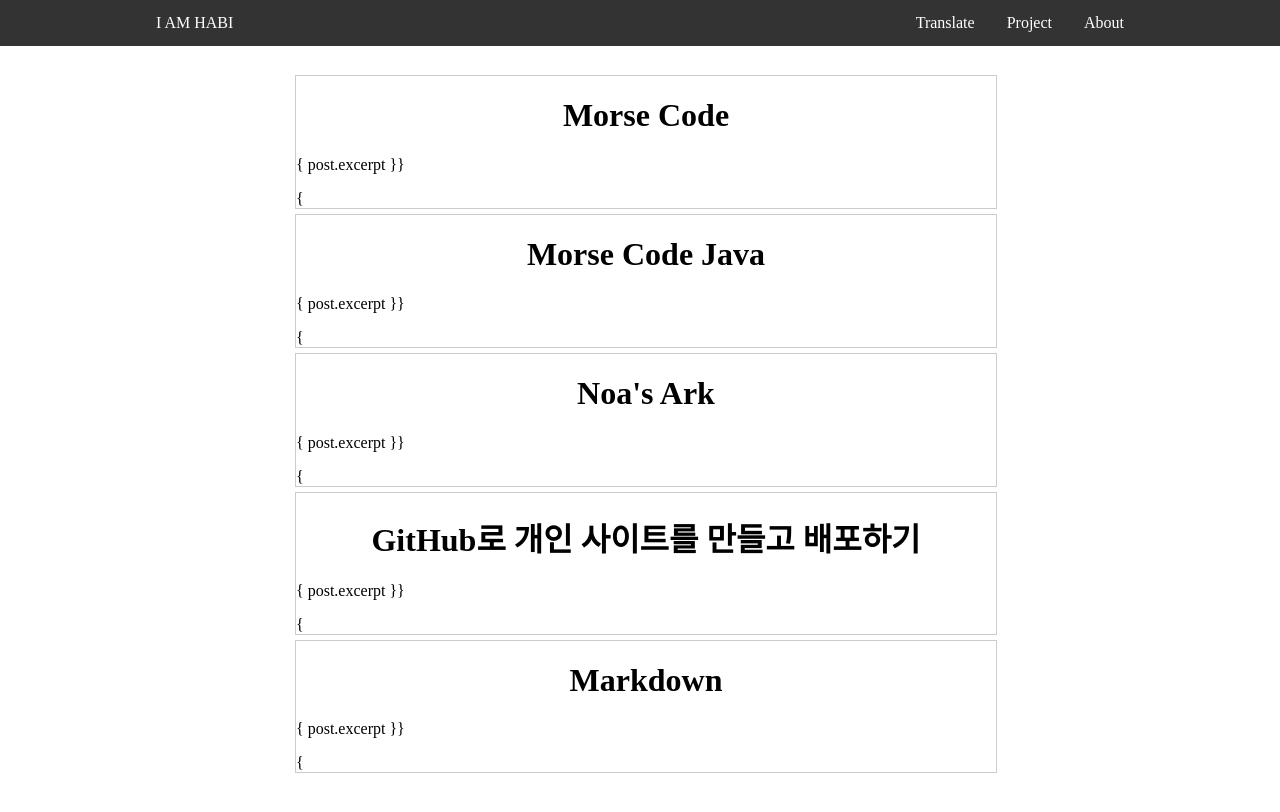
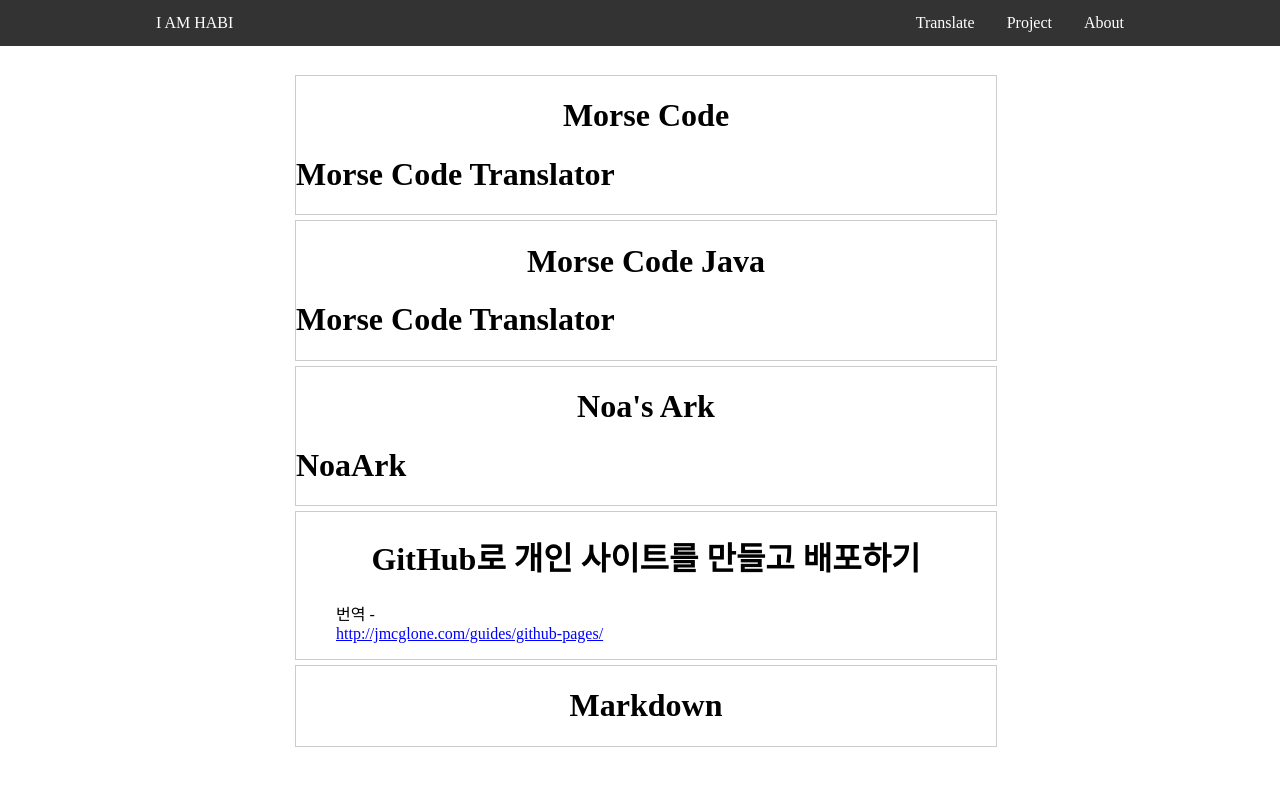
Before and after one commit to iamhabi/iamhabi.github.io, a Jekyll site: the page built from index.html, in a window 1280 px wide. Shown: the top 812 px of the page. Built offline with Jekyll 4.4.1, drawn with Linux system fonts in a browser that asks for light colours.

Commit message:
excerpt test 3

```diff
--- a/index.html
+++ b/index.html
@@ -10,7 +10,7 @@ title: iamhabi
                 <h1 style="text-align:center;">
                     {{ post.title }}
                 </h1>
-                <p>{ post.excerpt }}</p>{
+                <p>{{ post.excerpt }}</p>
             </div>
         </a>
         {% endfor %}
```
